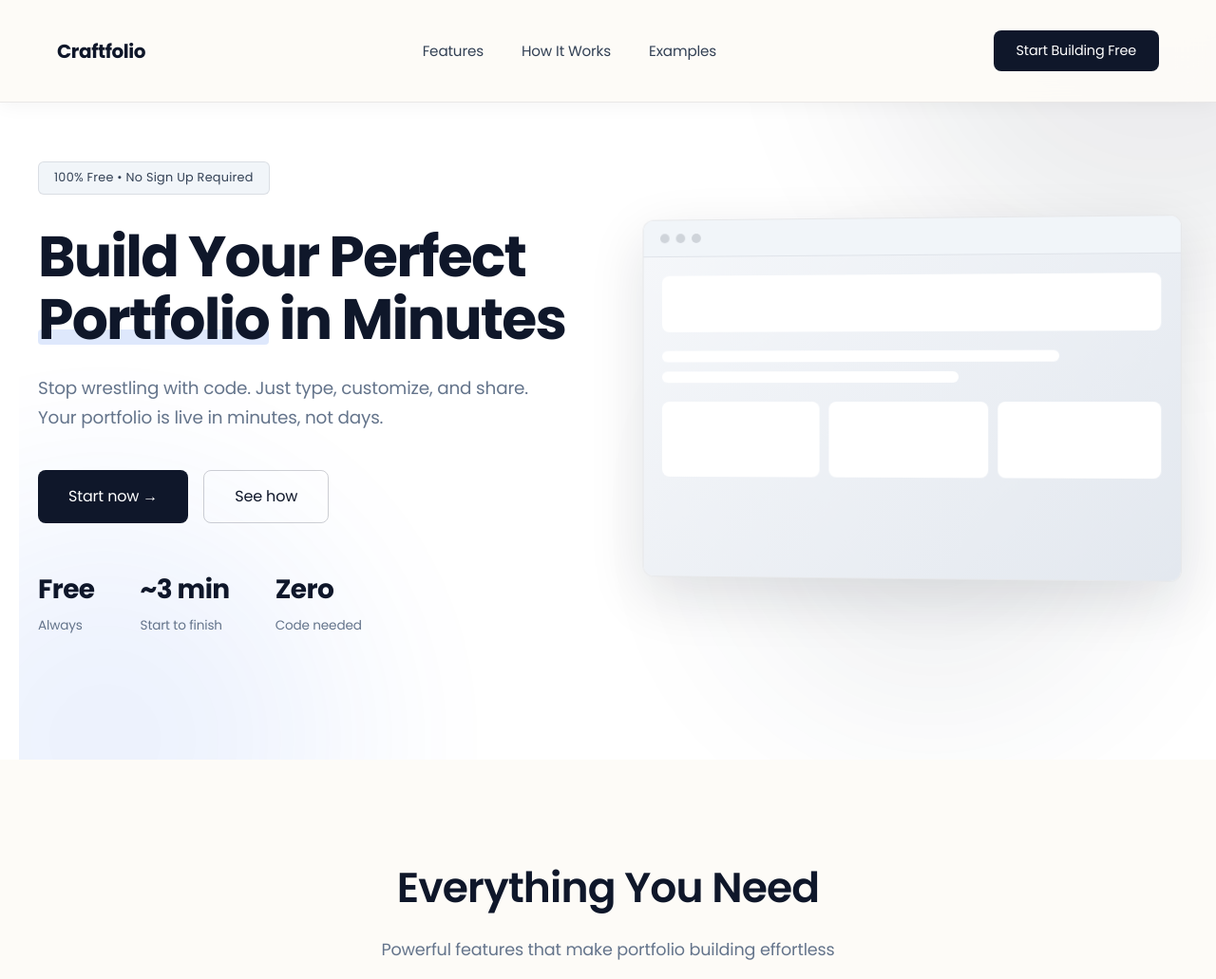
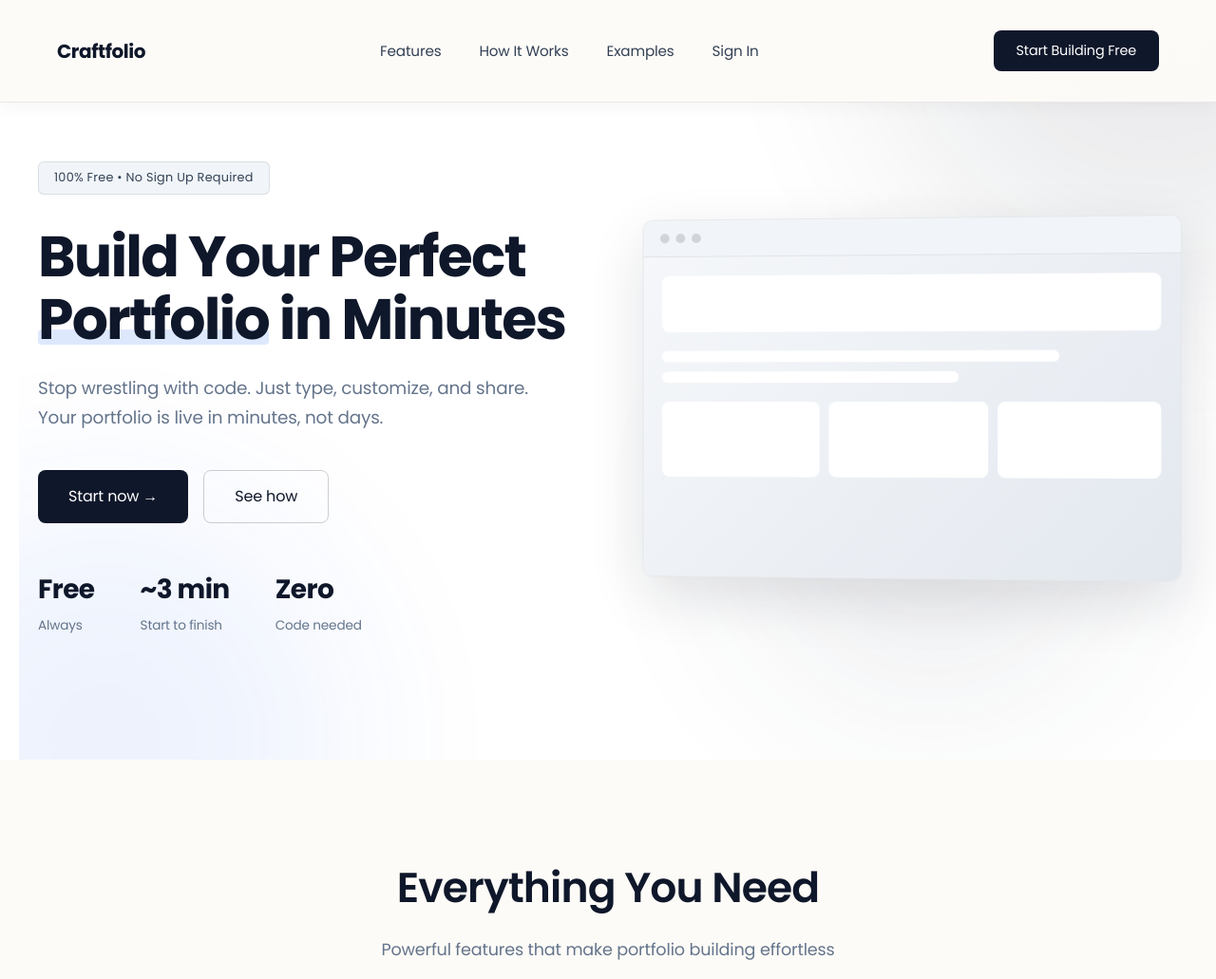
Before and after one commit to andieyey/creatives-portfolio, a website: page index.html in a window 1280 px wide. Shown: the top 1031 px of the page at 95% size. Drawn offline with Linux system fonts and the light colour scheme.

Commit message:
feat: add Sign In link to navigation
- Add authentication link to landing page navigation
- Direct users to Google OAuth sign-in page

```diff
--- a/index.html
+++ b/index.html
@@ -21,6 +21,7 @@
                 <li><a href="#features" class="nav-link">Features</a></li>
                 <li><a href="#how-it-works" class="nav-link">How It Works</a></li>
                 <li><a href="#showcase" class="nav-link">Examples</a></li>
+                <li><a href="auth.html" class="nav-link" style="font-weight: 500;">Sign In</a></li>
             </ul>
             <a href="editor.html" class="btn-cta">Start Building Free</a>
             <div class="hamburger">
```
